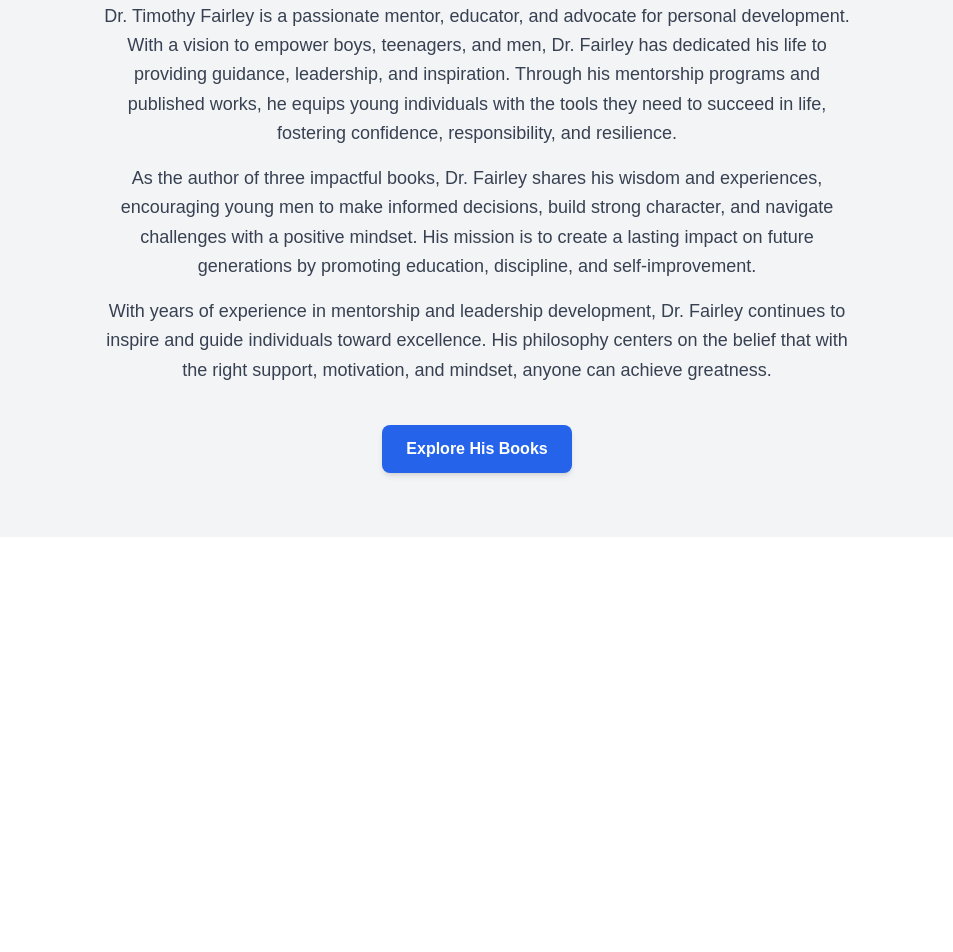
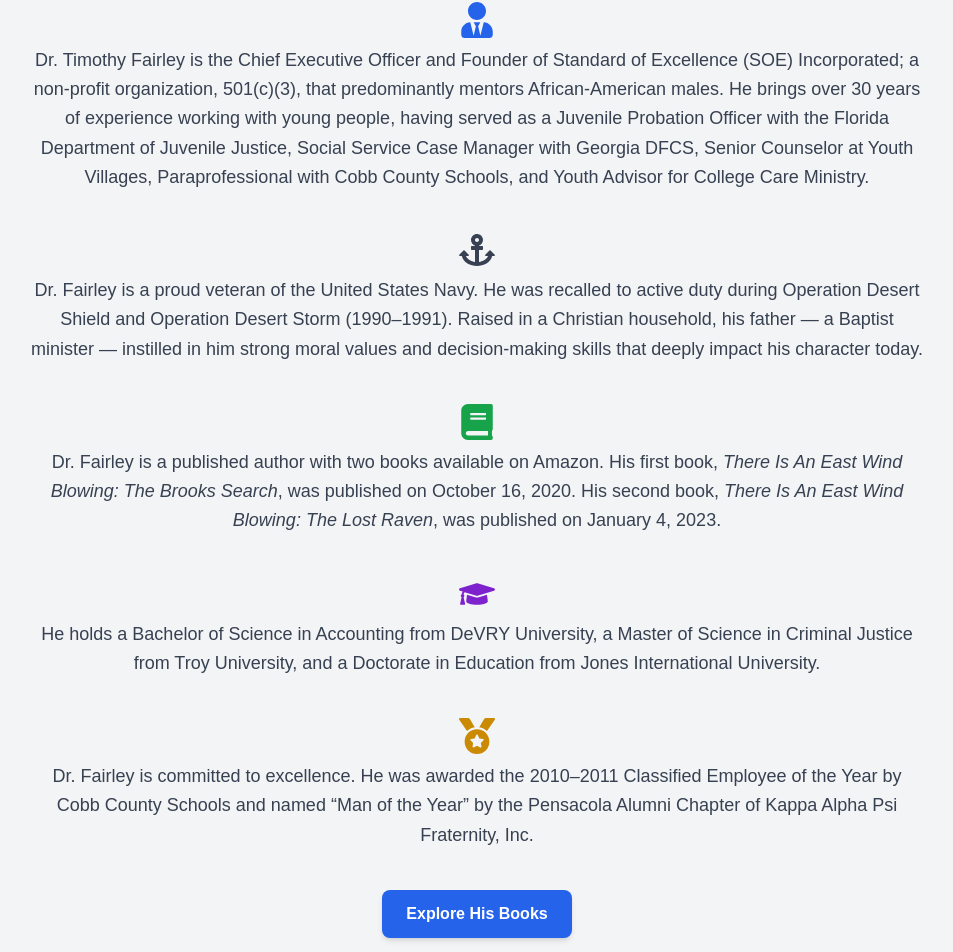
Before and after one commit to JesseSmith3rd/StandardOfExcellence, a Next.js app: page /about in a window 1280 px wide. Shown: the part 446-1398 px from the top of the page, without its empty margins (163-1116 px from the left). Before the commit the page ends 983 px from the top, so only its background shows below. Built offline with nearby package versions, Linux system fonts and the light colour scheme.

Commit message:
updated about page with full bio, icons and visuals

```diff
--- a/app/about/page.tsx
+++ b/app/about/page.tsx
@@ -1,11 +1,13 @@
 import Image from "next/image";
 import Link from "next/link";
+import { FaUserTie, FaBook, FaGraduationCap, FaMedal, FaAnchor } from "react-icons/fa";
 
 export default function AboutPage() {
   return (
     <div className="min-h-screen flex flex-col items-center justify-center bg-gray-100 px-6 py-16 text-center">
       <h1 className="text-4xl font-bold text-blue-700 mb-8">About Dr. Timothy Fairley</h1>
 
+      {/* Profile Image */}
       <div className="mb-6">
         <Image
           src="/dr-fairley.jpg"
@@ -16,34 +18,53 @@ export default function AboutPage() {
         />
       </div>
 
-      {/* Bio Section */}
-      <div className="max-w-3xl text-gray-700 leading-relaxed text-lg">
-        <p className="mb-4">
-          Dr. Timothy Fairley is a passionate mentor, educator, and advocate for personal development. With a vision to
-          empower boys, teenagers, and men, Dr. Fairley has dedicated his life to providing guidance, leadership, and
-          inspiration. Through his mentorship programs and published works, he equips young individuals with the
-          tools they need to succeed in life, fostering confidence, responsibility, and resilience.
-        </p>
+      {/* Bio Sections with Icons */}
+      <div className="max-w-4xl text-gray-700 text-lg leading-relaxed space-y-10">
 
-        <p className="mb-4">
-          As the author of three impactful books, Dr. Fairley shares his wisdom and experiences, encouraging young men
-          to make informed decisions, build strong character, and navigate challenges with a positive mindset. His
-          mission is to create a lasting impact on future generations by promoting education, discipline, and
-          self-improvement.
-        </p>
+        <div className="flex flex-col items-center">
+          <FaUserTie className="text-4xl text-blue-600 mb-2" />
+          <p>
+            Dr. Timothy Fairley is the Chief Executive Officer and Founder of Standard of Excellence (SOE) Incorporated; a non-profit organization, 501(c)(3), that predominantly mentors African-American males. He brings over 30 years of experience working with young people, having served as a Juvenile Probation Officer with the Florida Department of Juvenile Justice, Social Service Case Manager with Georgia DFCS, Senior Counselor at Youth Villages, Paraprofessional with Cobb County Schools, and Youth Advisor for College Care Ministry.
+          </p>
+        </div>
 
-        <p>
-          With years of experience in mentorship and leadership development, Dr. Fairley continues to inspire and guide
-          individuals toward excellence. His philosophy centers on the belief that with the right support, motivation,
-          and mindset, anyone can achieve greatness.
-        </p>
+        <div className="flex flex-col items-center">
+          <FaAnchor className="text-4xl text-gray-700 mb-2" />
+          <p>
+            Dr. Fairley is a proud veteran of the United States Navy. He was recalled to active duty during Operation Desert Shield and Operation Desert Storm (1990–1991). Raised in a Christian household, his father — a Baptist minister — instilled in him strong moral values and decision-making skills that deeply impact his character today.
+          </p>
+        </div>
+
+        <div className="flex flex-col items-center">
+          <FaBook className="text-4xl text-green-600 mb-2" />
+          <p>
+            Dr. Fairley is a published author with two books available on Amazon. His first book, <em>There Is An East Wind Blowing: The Brooks Search</em>, was published on October 16, 2020. His second book, <em>There Is An East Wind Blowing: The Lost Raven</em>, was published on January 4, 2023.
+          </p>
+        </div>
+
+        <div className="flex flex-col items-center">
+          <FaGraduationCap className="text-4xl text-purple-700 mb-2" />
+          <p>
+            He holds a Bachelor of Science in Accounting from DeVRY University, a Master of Science in Criminal Justice from Troy University, and a Doctorate in Education from Jones International University.
+          </p>
+        </div>
+
+        <div className="flex flex-col items-center">
+          <FaMedal className="text-4xl text-yellow-600 mb-2" />
+          <p>
+            Dr. Fairley is committed to excellence. He was awarded the 2010–2011 Classified Employee of the Year by Cobb County Schools and named “Man of the Year” by the Pensacola Alumni Chapter of Kappa Alpha Psi Fraternity, Inc.
+          </p>
+        </div>
       </div>
 
-      <Link href="/books">
-        <button className="mt-10 bg-blue-600 text-white font-bold py-3 px-6 rounded-lg shadow-md hover:bg-blue-700 transition">
-          Explore His Books
-        </button>
-      </Link>
+      {/* Call to Action */}
+      <div className="mt-10">
+        <Link href="/books">
+          <button className="bg-blue-600 text-white font-bold py-3 px-6 rounded-lg shadow-md hover:bg-blue-700 transition">
+            Explore His Books
+          </button>
+        </Link>
+      </div>
     </div>
   );
 }
--- a/package.json
+++ b/package.json
@@ -11,7 +11,8 @@
   "dependencies": {
     "next": "^15.1.7",
     "react": "^19.0.0",
-    "react-dom": "^19.0.0"
+    "react-dom": "^19.0.0",
+    "react-icons": "^5.5.0"
   },
   "devDependencies": {
     "@eslint/eslintrc": "^3",
```
Also changed, not shown: 1 other file (tests, documents, lock files or other folders).
